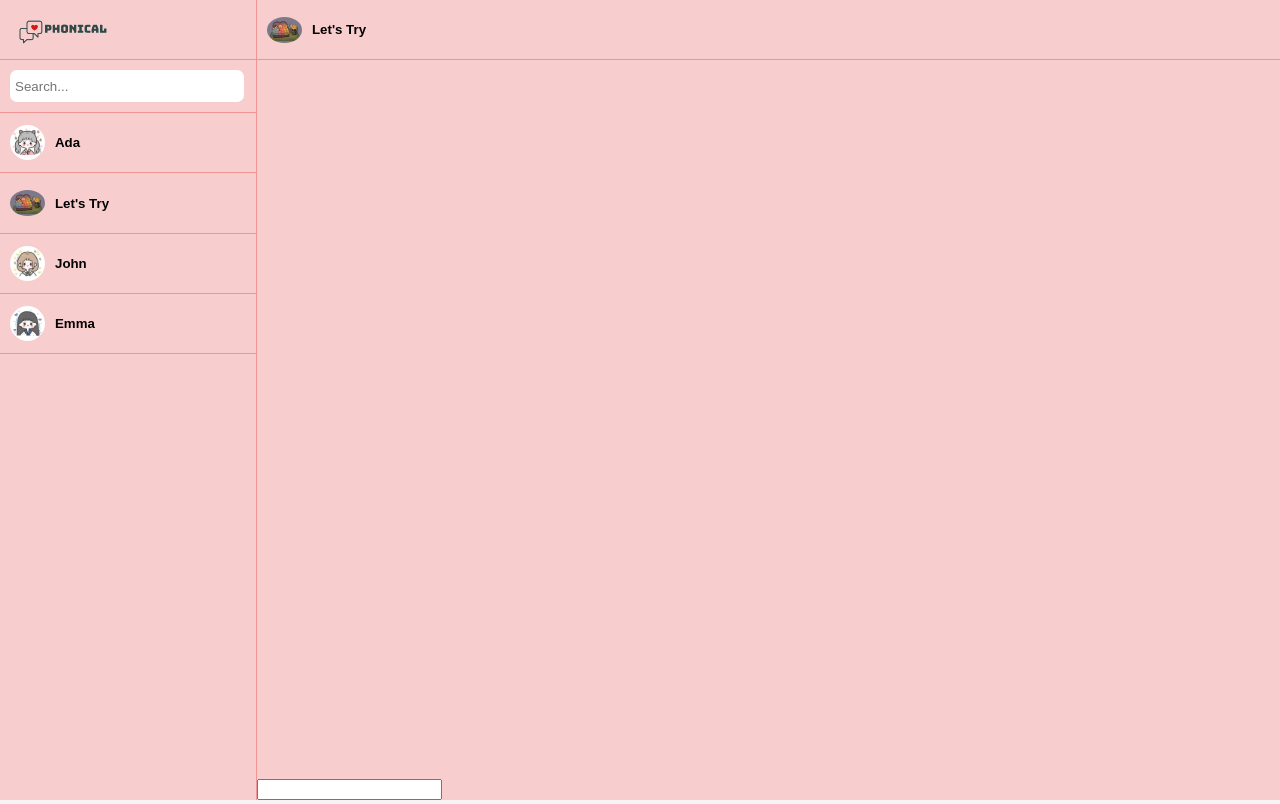
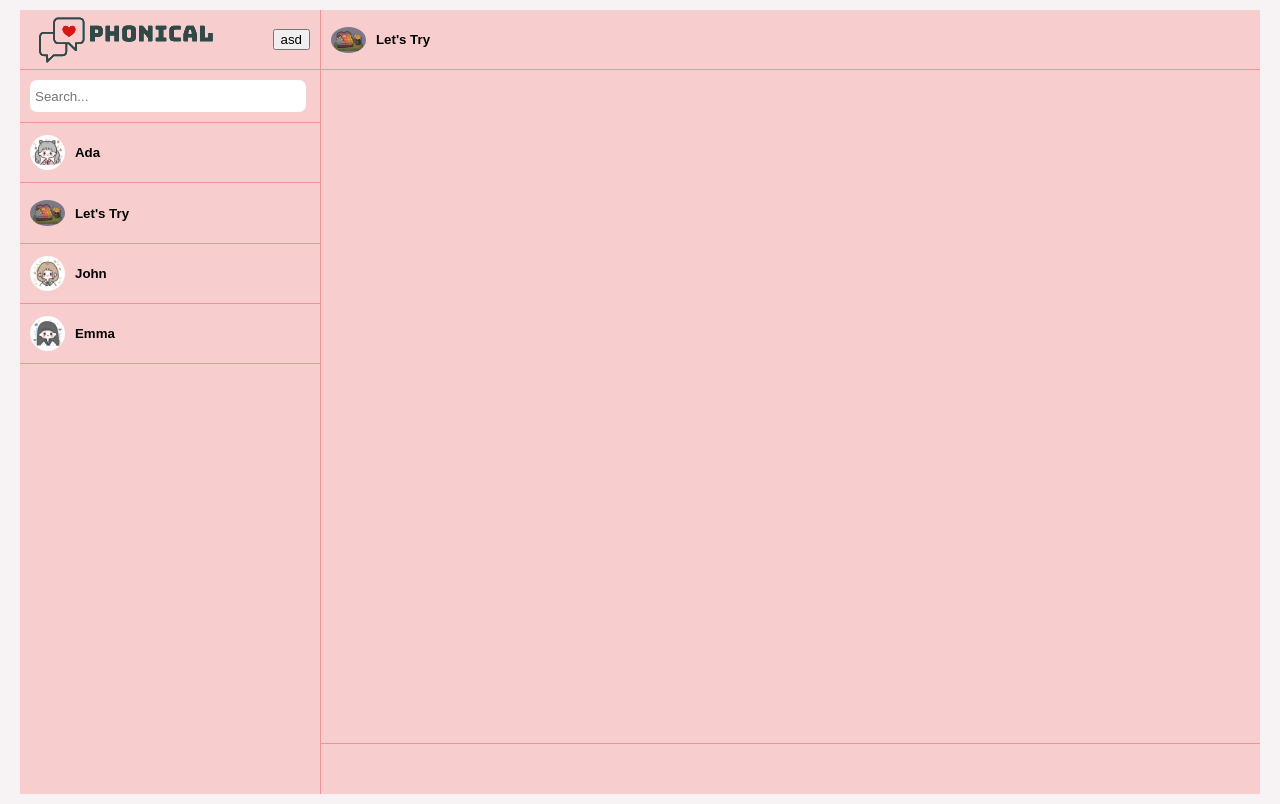
Before and after one commit to MME-Aufgaben-im-Winter-2021/projects-phonical-mme-2021-22, a website: page app/chat.html in a window 1280 px wide. Drawn offline with Linux system fonts and the light colour scheme.

Commit message:
contained view

```diff
--- a/app/chat.html
+++ b/app/chat.html
@@ -15,38 +15,35 @@
             <div class="main-screen">
                 <div class="contacts-panel">
                     <div class="brand-section">
-                        <div class="media-card">
-                            <img src="./resources/images/logo.png" alt="Phonical" />
+                        <img src="./resources/images/logo.png" alt="Phonical" />
+
+                        <div class="action">
+                            <button>asd</button>
                         </div>
                     </div>
 
                     <div class="search-section">
                         <input type="text" placeholder="Search..." />
                     </div>
-
                     <div class="contacts-section">
                         <div class="media-card">
                             <img src="./resources/images/girl1.jpeg" alt="User Image" class="img img-dp" />
                             <h5 class="chat-title">Ada</h5>
                         </div>
-
                         <div class="media-card">
                             <img src="./resources/images/group.jpg" alt="User Image" class="img img-dp" />
                             <h5 class="chat-title">Let's Try</h5>
                         </div>
-
                         <div class="media-card">
                             <img src="./resources/images/boy1.jpeg" alt="User Image" class="img img-dp" />
                             <h5 class="chat-title">John</h5>
                         </div>
-
                         <div class="media-card">
                             <img src="./resources/images/girl2.jpeg" alt="User Image" class="img img-dp" />
                             <h5 class="chat-title">Emma</h5>
                         </div>
                     </div>
                 </div>
-
                 <div class="communication-panel">
                     <div class="header-bar">
                         <div class="media-card">
@@ -54,11 +51,10 @@
                             <h5 class="chat-title">Let's Try</h5>
                         </div>
                     </div>
-
                     <div class="communication-section"></div>
 
                     <div class="chat-footer-section">
-                        <input type="text" />
+                        <audio src=""></audio>
                     </div>
                 </div>
             </div>
--- a/app/resources/css/style.css
+++ b/app/resources/css/style.css
@@ -43,24 +43,25 @@ body {
     color: var(--jet);
 }
 
+.chat-container {
+    max-width: 1240px;
+    position: relative;
+    left: 50%;
+    transform: translateX(-50%);
+    padding: 10px;
+}
+
 .main-screen {
     background-color: var(--primary);
     width: 100%;
-    height: 100vh;
+    height: 98vh;
     display: flex;
     position: relative;
 }
 
-.chat-container {
-    max-width: 1420px;
-    position: relative;
-    left: 50%;
-    transform: translateX(-50%);
-}
-
 .chat-container .contacts-panel {
     max-width: 300px;
-    width: 20%;
+    width: 30%;
     border-right: 1px solid var(--secondary-color);
     display: flex;
     flex-direction: column;
@@ -70,12 +71,10 @@ body {
     height: 59px;
     overflow: hidden;
     border-bottom: 1px solid var(--secondary-color);
-}
-
-.chat-container .contacts-panel .brand-section .media-card {
-    position: absolute;
-    top: -18px;
-    border: none;
+    display: flex;
+    justify-content: space-between;
+    align-items: center;
+    padding-right: 10px;
 }
 
 .chat-container .contacts-panel .search-section {
@@ -101,11 +100,6 @@ body {
     border-bottom: 1px solid var(--secondary-color);
     align-items: center;
     height: 70px;
-}
-
-.btn-create {
-    margin-right: 5px;
-    padding: 5px 10px;
 }
 
 .media-card {
@@ -143,7 +137,7 @@ body {
     flex: 1;
 }
 
-.chat-container .communication-panel .title-section {
+.chat-container .communication-panel .voice-recorder-section {
     display: flex;
     justify-content: space-between;
     border-bottom: 1px solid var(--secondary-color);
@@ -151,6 +145,7 @@ body {
     height: 70px;
 }
 
-.footer-section {
-    padding: 10px;
+.chat-footer-section {
+    height: 50px;
+    border-top: 1px solid var(--secondary-color);
 }
```
